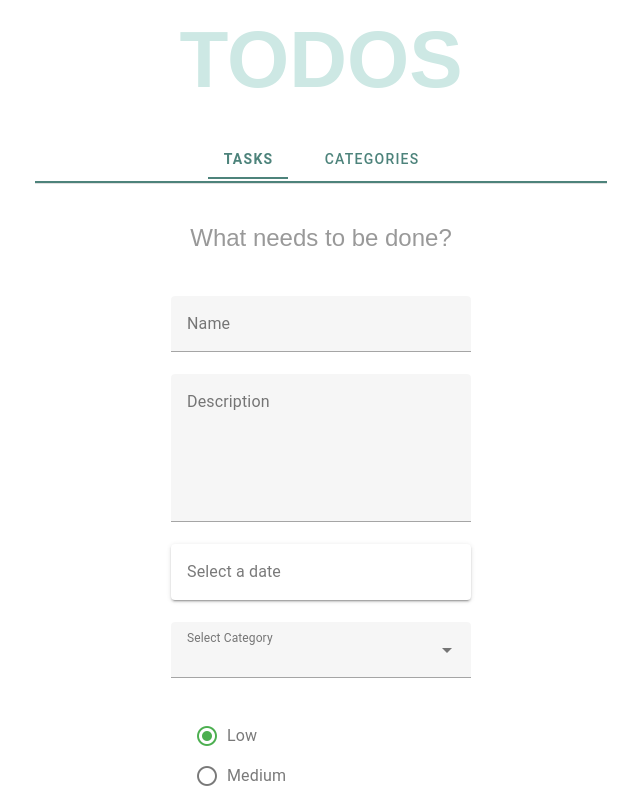
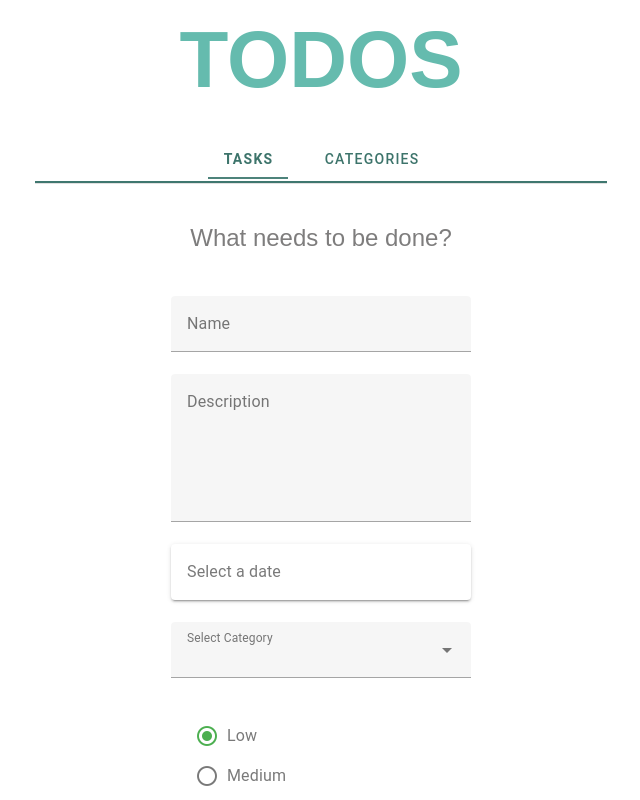
Before and after one commit to marinelakal/To-do-App, a Vue app: page /tasks in a window 1280 px wide. Shown: the top 800 px of the page, without its empty margins (319-959 px from the left). Built offline with nearby package versions, Linux system fonts and the light colour scheme.

Commit message:
Update colors for better conrtast with background

```diff
--- a/src/App.vue
+++ b/src/App.vue
@@ -17,7 +17,7 @@ import TabsItem from './components/Tabs/TabsItem.vue';
 <style scoped>
 .title {
   font-size: 5rem;
-  color: #cde8e4;
+  color: #65bbae;
   text-align: center;
   width: 100%;
   font-weight: bold;
--- a/src/components/Tabs/TabsItem.vue
+++ b/src/components/Tabs/TabsItem.vue
@@ -33,7 +33,7 @@
 
 <style>
 .text-basil {
-  color: #4d837b !important;
+  color: #3f776f !important;
 }
 .v-tabs {
   display: flex;
@@ -56,7 +56,7 @@ text-decoration: none;}
   margin: 0 10px;
 }
 .nav-tab a {
-  color: #4d837b;
+  color: #3d746b;
   text-decoration: none;
   display: block;
   padding: 10px 15px;
--- a/src/components/Tasks/TheTaskForm.vue
+++ b/src/components/Tasks/TheTaskForm.vue
@@ -139,7 +139,7 @@ function submit() {
 <style>
   .subtext {
     font-size: 1.5rem;
-    color: #999999;
+    color: #7e7d7d;
     text-align: center;
     margin-bottom: 40px;
     margin-top: 20px;
--- a/src/components/Tasks/TheTaskTable.vue
+++ b/src/components/Tasks/TheTaskTable.vue
@@ -309,7 +309,7 @@ function save() {
   background-color: #f5f5f5;
 }
 .show-hide {
-  background-color: #cde8e4b9;
+  background-color: #deb9eee7;
   display: flex;
   justify-content: center;
 }
```
